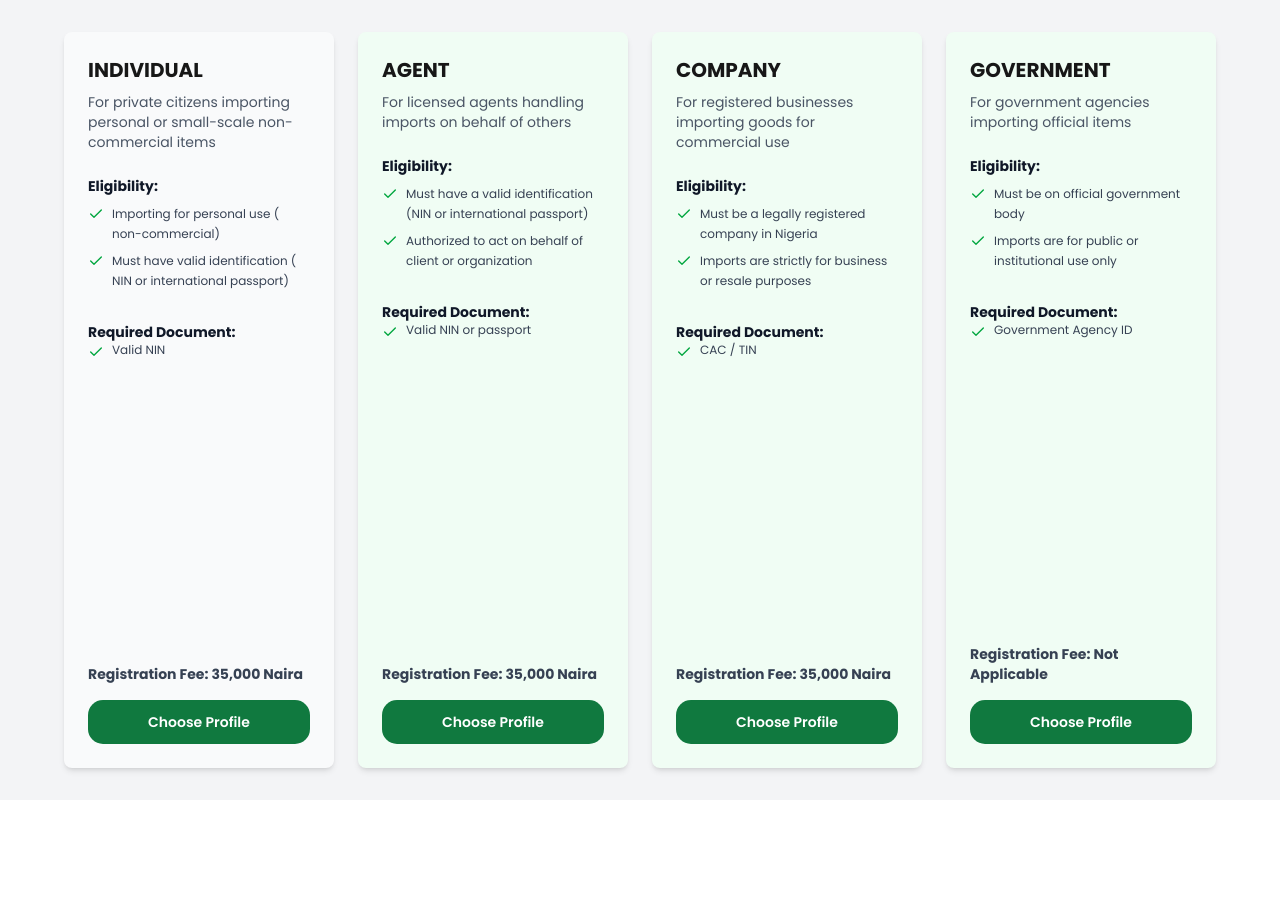
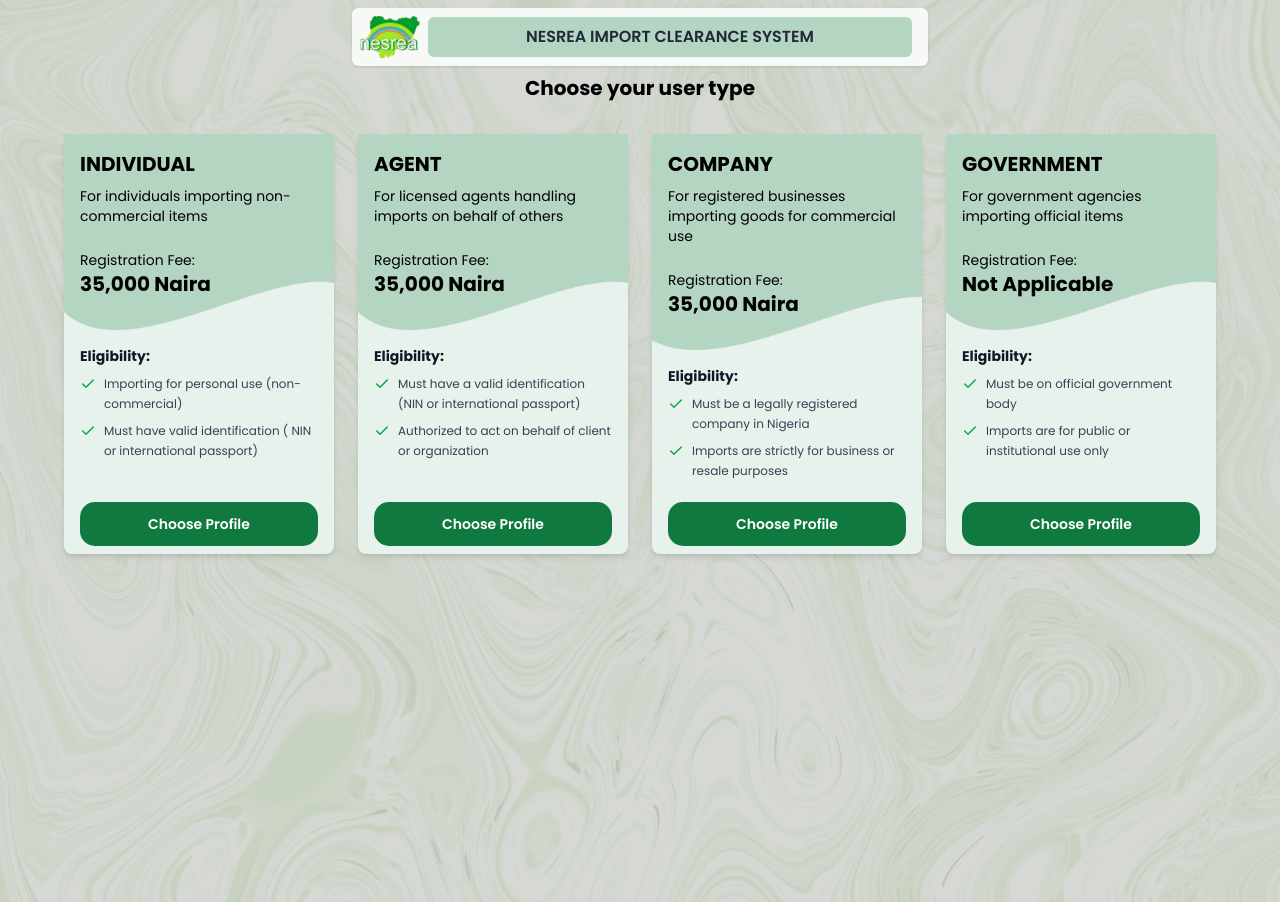
Before and after one commit to Denike-d/nesrea, a Next.js app: page /user-type in a window 1280 px wide. Before the commit the page ends 800 px from the top, so only its background shows below. Built offline with nearby package versions, Linux system fonts and the light colour scheme.

Commit message:
updated user type design

```diff
--- a/src/app/user-type/page.tsx
+++ b/src/app/user-type/page.tsx
@@ -4,6 +4,10 @@
 import { useState } from "react";
 import RegistrationForm from "./forms";
 import { Check } from "lucide-react";
+import Image from "next/image";
+import rectangle from "../../../public/images/rectangle.png";
+import curve from "../../../public/images/curve.png";
+import HeaderBanner from "@/components/header-banner";
 
 export type ProfileType =
   | "Agent"
@@ -30,16 +34,38 @@
   }
 
   return (
-    <div className="min-h-screen bg-gray-100 p-8 flex justify-center">
+    <>
+      <div className="bg-[url('/images/rectangle.png')] bg-cover">
+        <HeaderBanner />
+        <h3 className="font-bold text-xl text-black text-center mt-2">
+          Choose your user type
+        </h3>
+        <div className="min-h-screen p-8 flex justify-center">
           <div className="flex flex-row gap-6 w-full max-w-6xl">
             {userType.map((profile) => (
               <div
                 key={profile.id}
-            className={`${profile.bgColor} rounded-lg shadow-md p-6 flex-1 min-w-0 flex flex-col`}
+                className={`bg-[#E7F2EC] rounded-lg shadow-md flex-1 min-w-0 h-[420px] flex flex-col`}
               >
-            <h2 className="text-xl font-bold mb-2">{profile.title}</h2>
-            <p className="text-gray-600 mb-6 text-sm">{profile.description}</p>
-            <div className="mb-4">
+                <div className="bg-[url('/images/curve.png')] bg-cover p-4 w-full bg-no-repeat bg-top rounded-b-lg">
+                  {/* <Image src={rectangle} className="w-full" alt="rectangle" /> */}
+                  <h2 className="text-xl font-bold mb-2 text-black">
+                    {profile.title}
+                  </h2>
+                  <p className="text-black mb-6 text-sm">
+                    {profile.description}
+                  </p>
+                  <div className="text-sm text-black mb-4">
+                    <p className="text-sm">
+                      Registration Fee: <br />
+                      <span className="text-[20px] font-bold">
+                        {profile.fee}
+                      </span>
+                    </p>
+                  </div>
+                </div>
+
+                <div className="p-4">
                   <h3 className="text-sm font-bold text-gray-900 mb-2">
                     Eligibility:
                   </h3>
@@ -54,7 +80,8 @@
                     ))}
                   </ul>
                 </div>
-            <div className="mb-4">
+
+                {/* <div className="mb-4">
               <h3 className="text-sm font-bold text-gray-900 mt-4">
                 Required Document:
               </h3>
@@ -66,14 +93,8 @@
                   </li>
                 ))}
               </ul>
-            </div>
-
-            <div className="mt-auto pt-4">
-              <div className="text-sm text-gray-700 mb-4">
-                <p className="font-bold text-[14px]">
-                  Registration Fee: {profile.fee}
-                </p>
-              </div>
+            </div> */}
+                <div className="mt-auto mx-4 mb-2">
                   <PrimaryButton
                     href=""
                     title="Choose Profile"
@@ -85,5 +106,7 @@
             ))}
           </div>
         </div>
+      </div>
+    </>
   );
 }
--- /dev/null
+++ b/src/components/header-banner.tsx
@@ -0,0 +1,19 @@
+import Image from "next/image";
+import nesrea from "../../public/images/nesrea.png";
+
+export default function HeaderBanner() {
+  return (
+    <div className="pt-2">
+      <div className="flex items-center justify-between bg-[#f7f9f6] p-2 rounded-md shadow-sm max-w-xl mx-auto">
+        <div className="flex items-center gap-2">
+          <Image src={nesrea} alt="nesrea logo" width={60} />
+        </div>
+        <div className="flex-1 mx-2">
+          <div className="bg-[#B5D5C3] text-center py-2 rounded-md font-semibold text-gray-800 text-sm md:text-base">
+            <p>NESREA IMPORT CLEARANCE SYSTEM</p>
+          </div>
+        </div>
+      </div>
+    </div>
+  );
+}
--- a/src/components/landing/verify.tsx
+++ b/src/components/landing/verify.tsx
@@ -1,4 +1,3 @@
-import React from "react";
 import PrimaryButton from "./uikits/PrimaryButton";
 import Image from "next/image";
 import phone from "../../../public/images/phone.png";
--- a/src/content/user-type.tsx
+++ b/src/content/user-type.tsx
@@ -2,15 +2,14 @@
   {
     id: "Individual",
     title: "INDIVIDUAL",
-    description:
-      "For private citizens importing personal or small-scale non-commercial items",
+    description: "For individuals importing non-commercial items",
     eligibility: [
-      "Importing for personal use ( non-commercial)",
+      "Importing for personal use (non-commercial)",
       "Must have valid identification ( NIN or international passport)",
     ],
     requiredDocs: ["Valid NIN"],
     fee: "35,000 Naira",
-    bgColor: "bg-gray-50",
+    bgColor: "rgba(231, 242, 236, 1)",
   },
 
   {
@@ -23,7 +22,7 @@
     ],
     requiredDocs: ["Valid NIN or passport"],
     fee: "35,000 Naira",
-    bgColor: "bg-green-50",
+    bgColor: "rgba(231, 242, 236, 1)",
   },
   {
     id: "Company",
```
Also changed, not shown: public/images/curve.png (added), public/images/rectangle.png (added). Lines whose indentation alone changed are shown as unchanged.
